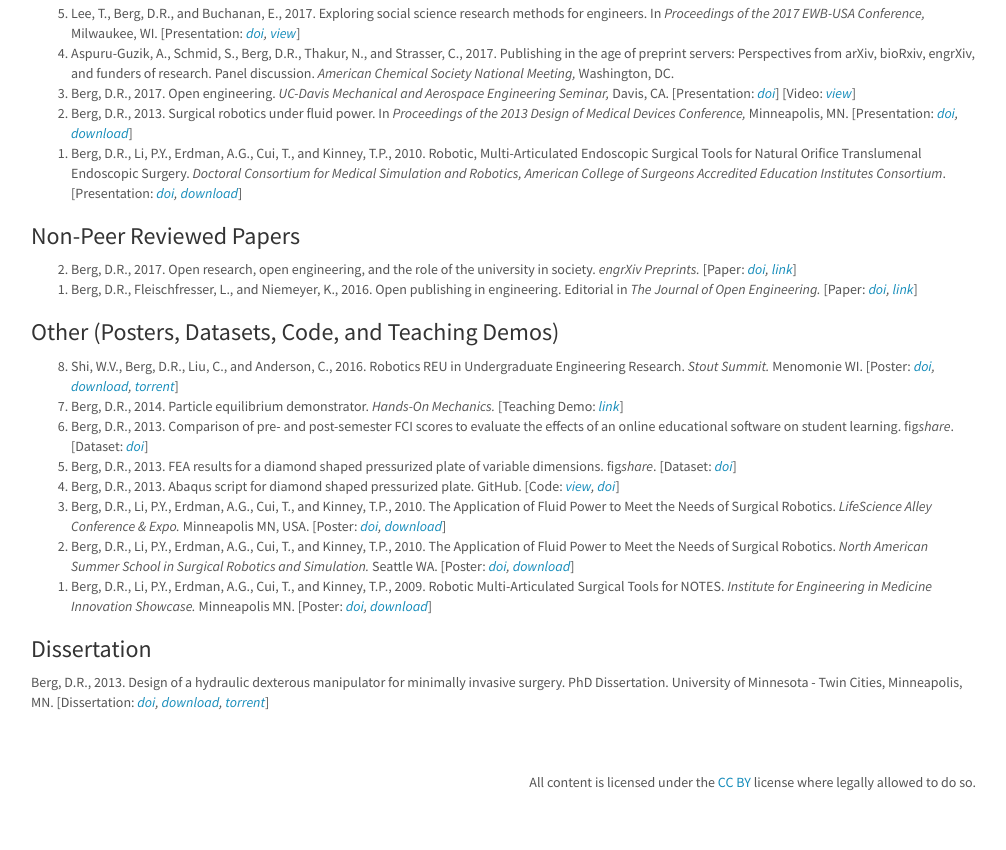
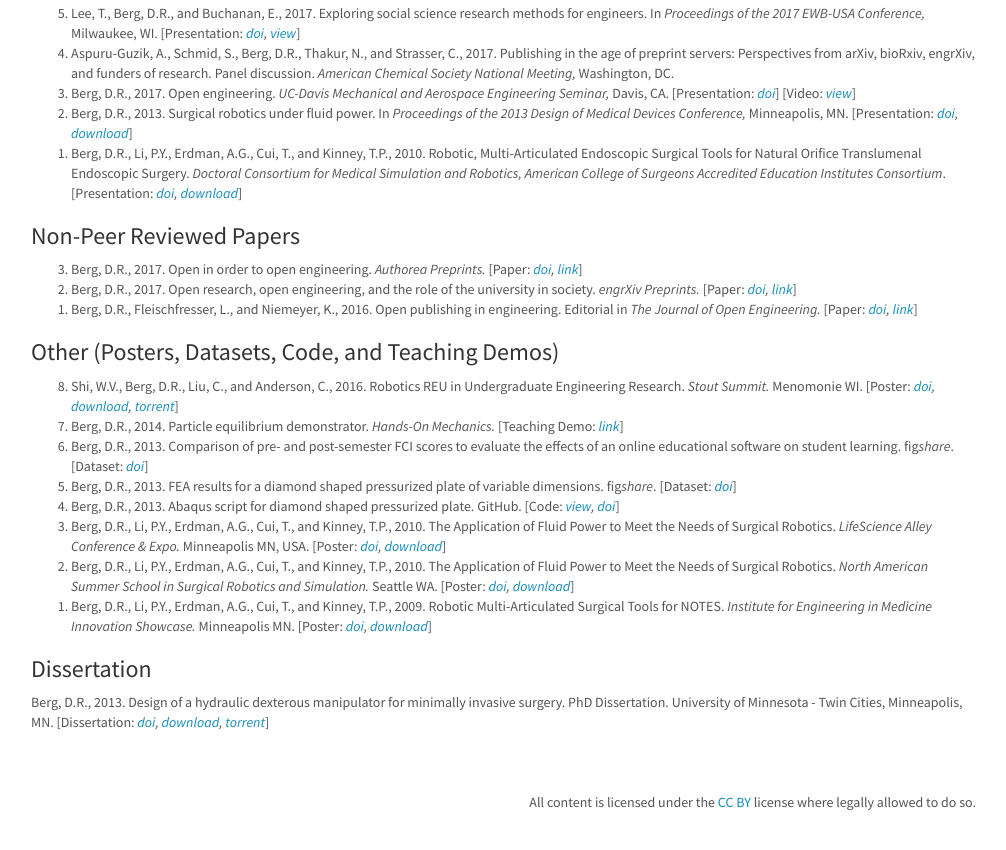
Before and after one commit to devinberg/devinberg.com, a Jekyll site: the page built from publications/index.md, in a window 1280 px wide and 900 px high, scrolled down 1836 px. Shown: the top 850 px of the window, without its empty margins (39-1045 px from the left). Built offline with Jekyll 4.4.1, drawn with Linux system fonts in a browser that asks for light colours; nearby versions of some CDN libraries; comment, search, counter and statistics services are not loaded.

Commit message:
Open in order to paper

```diff
--- a/publications/index.md
+++ b/publications/index.md
@@ -127,6 +127,8 @@ Below are some of the papers and other artifacts I have published. Additional in
 
 <h3>Non-Peer Reviewed Papers</h3>
 <ol reversed="">
+	<li>Berg, D.R., 2017. Open in order to open engineering. <i>Authorea Preprints.</i> [Paper: <i><a href="http://doi.org/10.22541/au.151029608.80979987">doi</a>, <a href="https://www.authorea.com/users/102408/articles/212027-open-in-order-to-open-engineering">link</a></i>] <span data-badge-popover="right" data-badge-type="4" data-doi="10.22541/au.151029608.80979987" data-hide-no-mentions="true" class="altmetric-embed"></span></li>
+
 	<li>Berg, D.R., 2017. Open research, open engineering, and the role of the university in society. <i>engrXiv Preprints.</i> [Paper: <i><a href="http://doi.org/10.17605/OSF.IO/9VSQ4">doi</a>, <a href="https://osf.io/preprints/engrxiv/f83n3/">link</a></i>] <span data-badge-popover="right" data-badge-type="4" data-doi="10.17605/OSF.IO/9VSQ4" data-hide-no-mentions="true" class="altmetric-embed"></span></li>
 
 	<li>Berg, D.R., Fleischfresser, L., and Niemeyer, K., 2016. Open publishing in engineering. Editorial in <i>The Journal of Open Engineering.</i> [Paper: <i><a href="http://doi.org/10.21428/12302">doi</a>, <a href="http://www.tjoe.org/article/open-publishing-in-engineering">link</a></i>] <span data-badge-popover="right" data-badge-type="4" data-doi="10.21428/12302" data-hide-no-mentions="true" class="altmetric-embed"></span></li>
```
